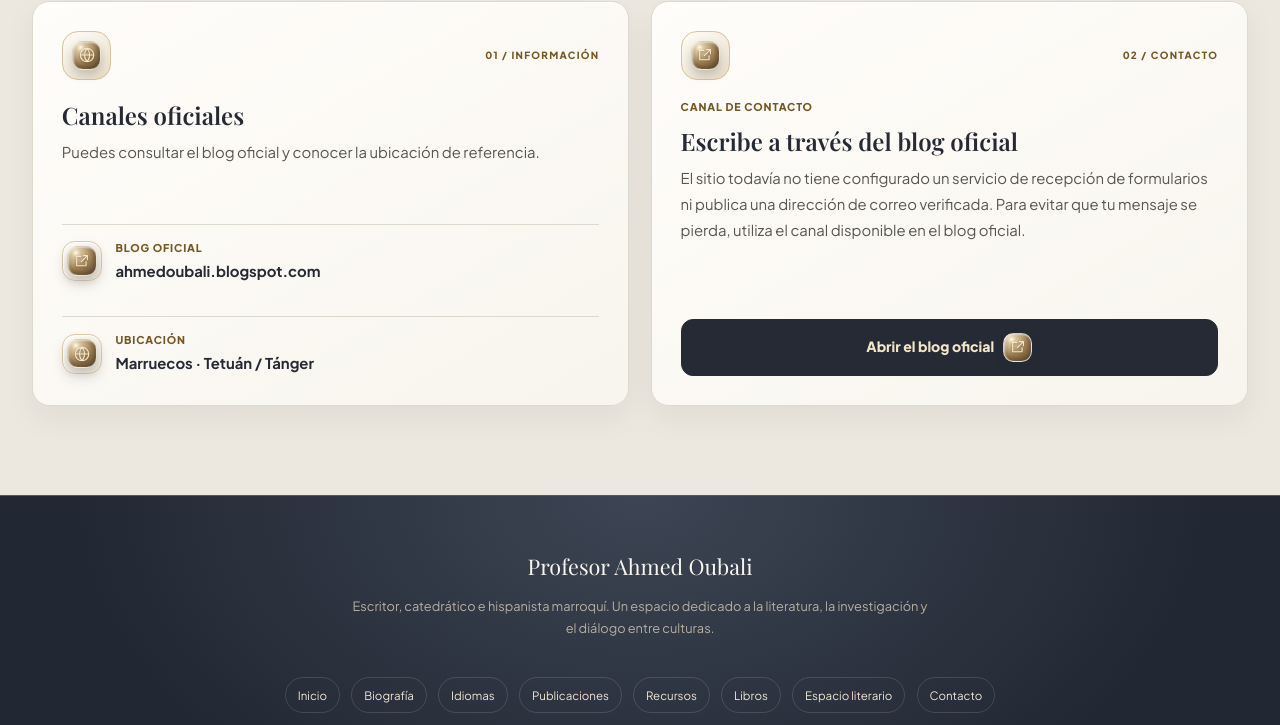
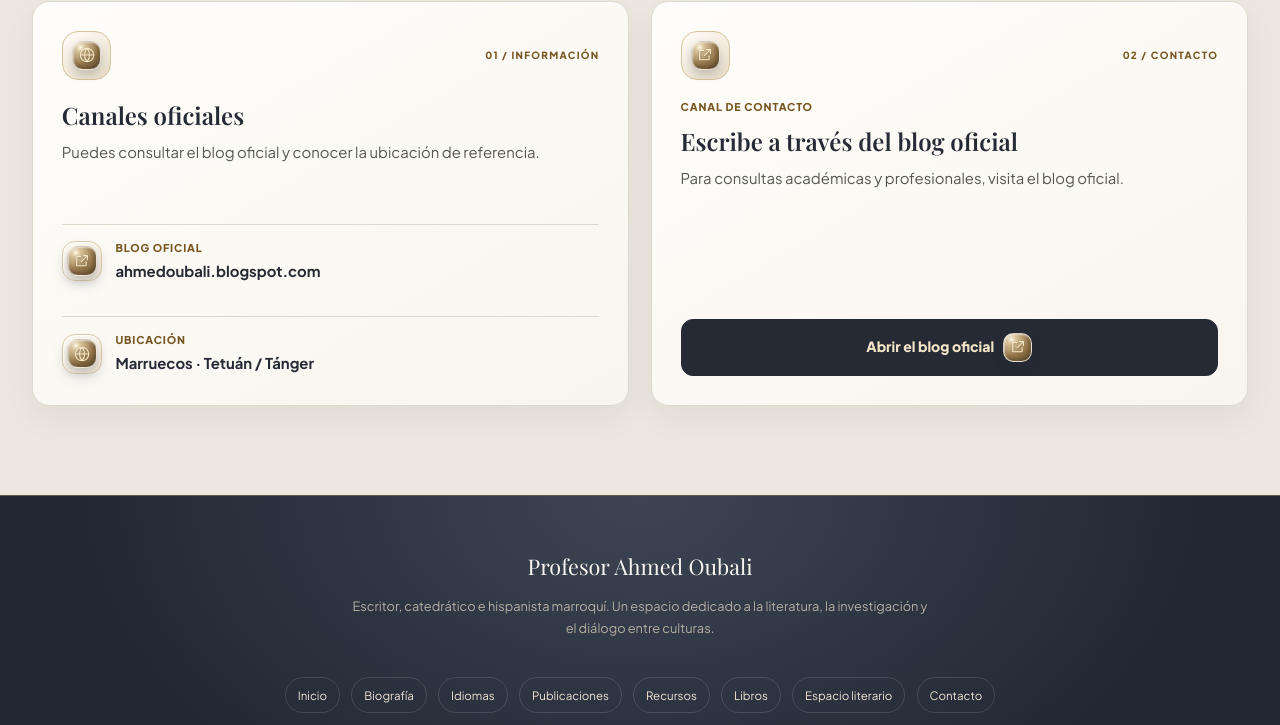
Before and after one commit to gpldroid/ahmedoubalie, an Astro site: page / in a window 1280 px wide. Shown: the part 5361-6086 px from the top of the page. Built offline with nearby package versions, Linux system fonts and the light colour scheme; Astro itself is replaced by a stand-in of ours; a web font is replaced by a local one.

Commit message:
Simplify contact section visitor guidance

```diff
--- a/src/components/ContactSection.astro
+++ b/src/components/ContactSection.astro
@@ -45,7 +45,7 @@ import Icon3D from './Icon3D.astro';
         <div class="editorial-card-copy">
           <span class="language-level">Canal de contacto</span>
           <h3>Escribe a través del blog oficial</h3>
-          <p>El sitio todavía no tiene configurado un servicio de recepción de formularios ni publica una dirección de correo verificada. Para evitar que tu mensaje se pierda, utiliza el canal disponible en el blog oficial.</p>
+          <p>Para consultas académicas y profesionales, visita el blog oficial.</p>
         </div>
         <a class="contact-submit" href="https://ahmedoubali.blogspot.com" target="_blank" rel="noopener noreferrer">
           Abrir el blog oficial <Icon3D name="external" />
```
